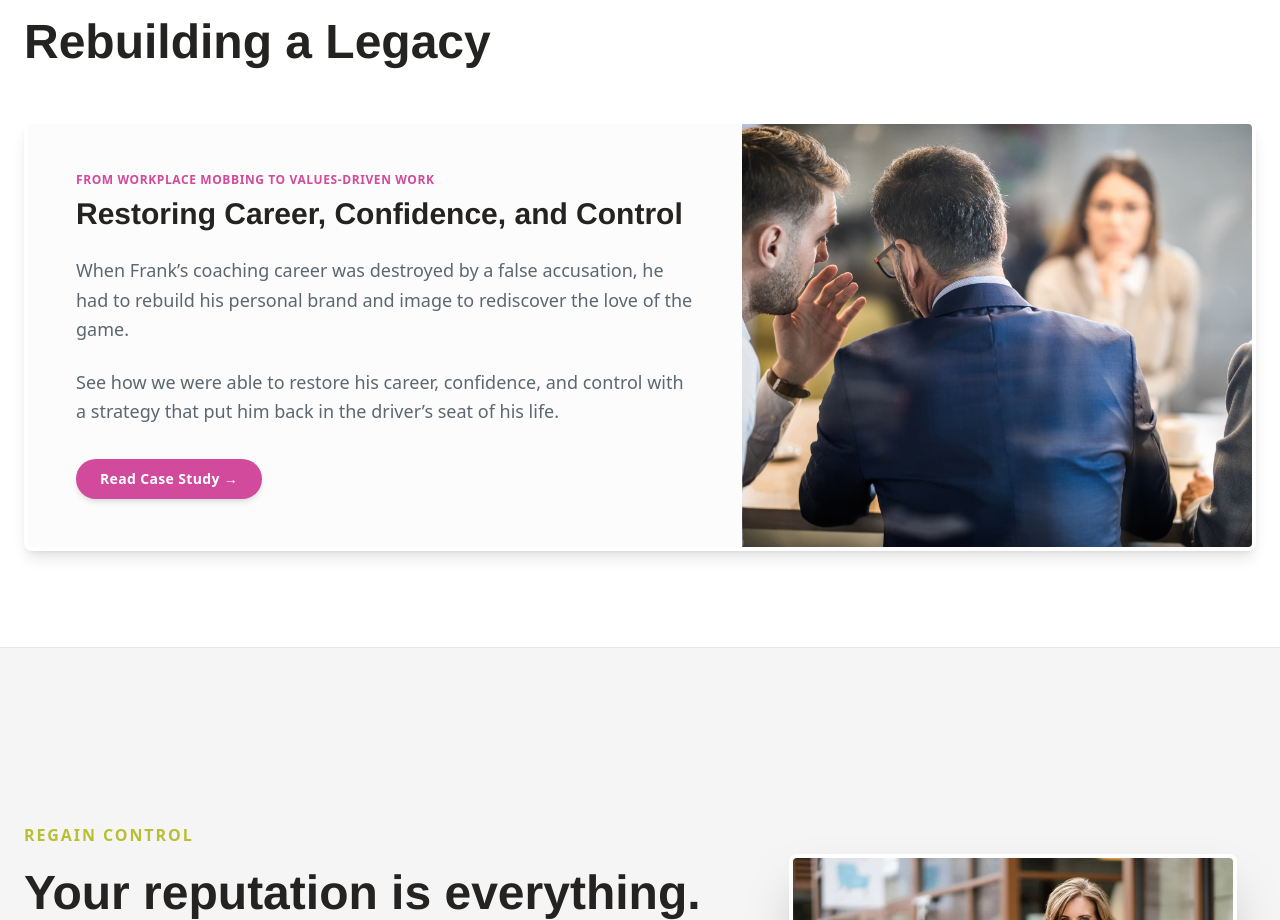
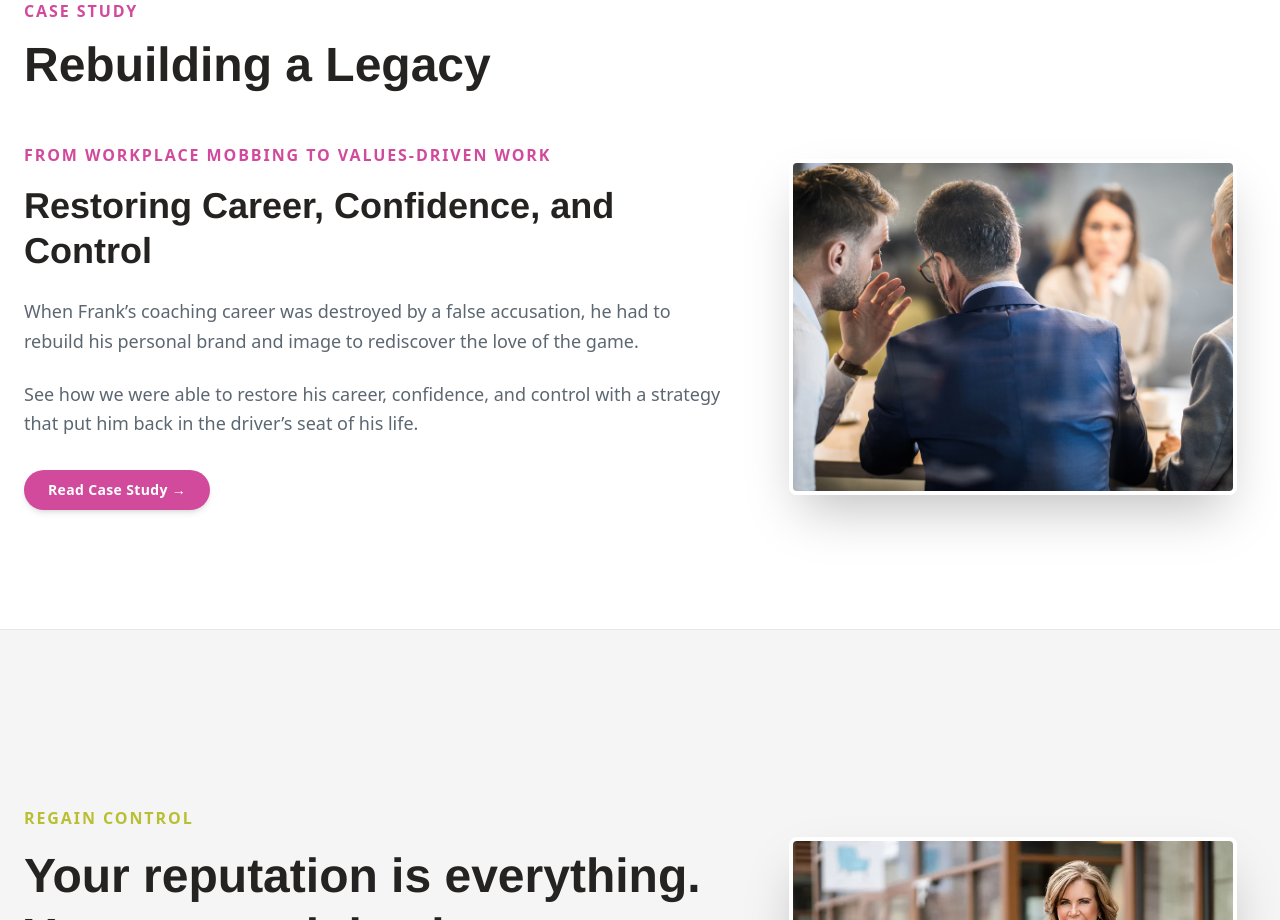
Before and after one commit to AcidGreenDesignLab/lida360, a Next.js app: page /Consulting/reputation-repair in a window 1280 px wide. Shown: the part 2460-3380 px from the top of the page. Built offline with nearby package versions, Linux system fonts and the light colour scheme.

Commit message:
Style Case Study block on Reputation Repair page like the Regain Control layout by removing card container

```diff
--- a/src/app/Consulting/reputation-repair/page.tsx
+++ b/src/app/Consulting/reputation-repair/page.tsx
@@ -191,13 +191,13 @@ export default function ReputationRepairPage() {
             </h2>
           </div>
 
-          <div className="bg-[#FCFCFC] border-4 border-white shadow-lg hover:shadow-2xl transition-all duration-300 rounded-lg overflow-hidden grid grid-cols-1 lg:grid-cols-12 items-stretch">
+          <div className="grid grid-cols-1 lg:grid-cols-12 gap-12 items-center">
             {/* Case Study Copy */}
-            <div className="p-8 lg:p-12 lg:col-span-7 flex flex-col justify-center text-left">
-              <span className="text-accent-pink font-sans text-xs font-semibold tracking-wider block mb-2 uppercase">
+            <div className="lg:col-span-7 text-left text-text-primary">
+              <span className="text-accent-pink font-sans text-[16px] font-bold tracking-[0.12em] uppercase mb-4 block">
                 From Workplace Mobbing to Values-Driven Work
               </span>
-              <h3 className="text-2xl lg:text-3xl font-display font-bold mb-6 text-text-primary">
+              <h3 className="text-3xl lg:text-4xl font-display font-bold mb-6 text-text-primary leading-tight">
                 Restoring Career, Confidence, and Control
               </h3>
               <p className="font-sans text-lg text-text-muted mb-6 leading-relaxed">
@@ -214,12 +214,14 @@ export default function ReputationRepairPage() {
             </div>
 
             {/* Case Study Image */}
-            <div className="lg:col-span-5 relative min-h-[300px]">
-              <img
-                src="/iStock-942149588-1.jpg"
-                alt="Case Study Workplace Recovery"
-                className="absolute inset-0 w-full h-full object-cover"
-              />
+            <div className="lg:col-span-5 flex justify-center w-full">
+              <div className="relative w-full max-w-md aspect-[4/3] overflow-hidden rounded-lg border-4 border-white shadow-2xl">
+                <img
+                  src="/iStock-942149588-1.jpg"
+                  alt="Case Study Workplace Recovery"
+                  className="w-full h-full object-cover"
+                />
+              </div>
             </div>
           </div>
         </div>
```
